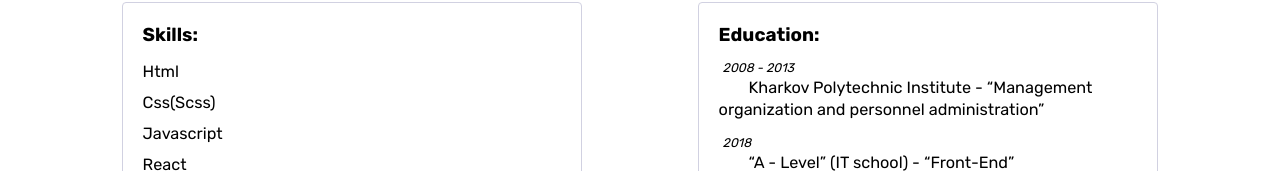
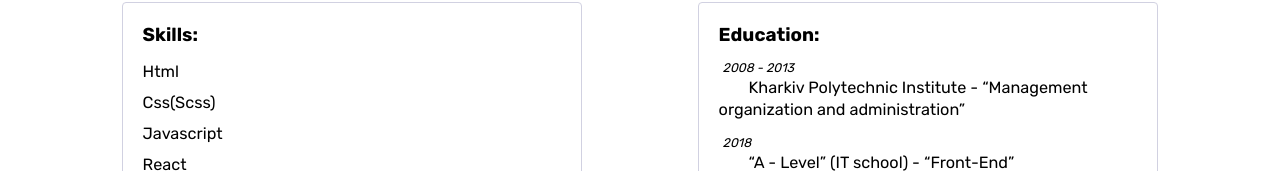
Before and after one commit to DmZheleznyak/portfolio, a Next.js app: page / in a window 1280 px wide. Shown: the part 273-444 px from the top of the page. Built offline with nearby package versions, Linux system fonts and the light colour scheme.

Commit message:
editing education text

```diff
--- a/pages/index.js
+++ b/pages/index.js
@@ -74,7 +74,7 @@ export default function Home() {
                         <h3>Education:</h3>
                         <div className={styles.yearsOfEducation}>2008 - 2013</div>
                         <p className={styles.textOfInformation}>
-                        Kharkov Polytechnic Institute - “Management organization and personnel administration”
+                        Kharkiv Polytechnic Institute - “Management organization and administration”
                         </p>
                         <div className={styles.yearsOfEducation}>2018</div>
                         <p className={styles.textOfInformation}>
```
